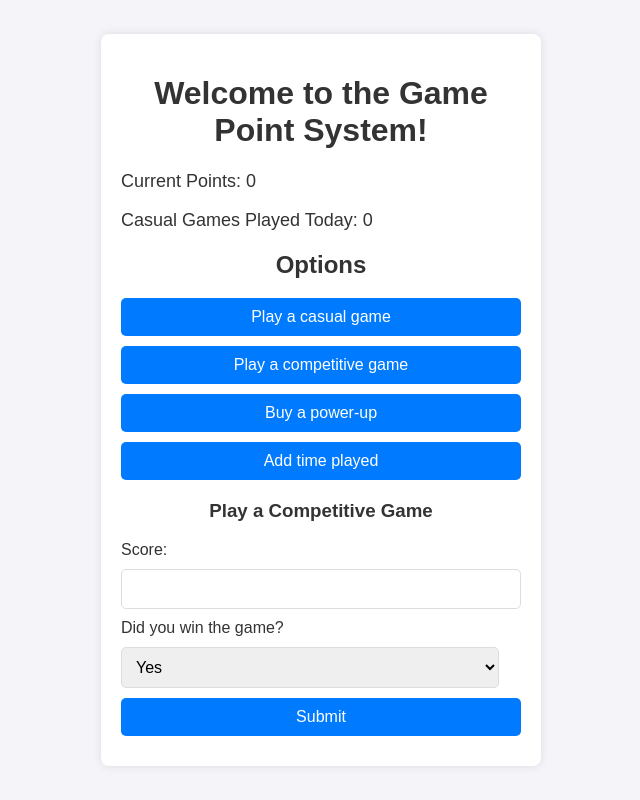
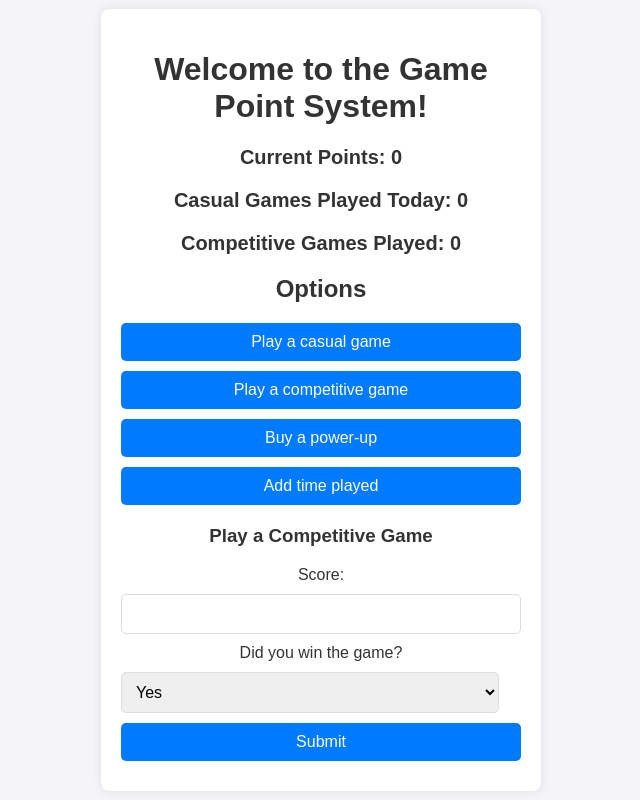
Before and after one commit to SSspicyTaco/Rocket-League-Trainer, a plain HTML site: page index.html in a window 1280 px wide. Both pictures are taken after a click on the button "Play a competitive game". Shown: the whole page, without its empty margins (319-959 px from the left). Drawn offline with Linux system fonts and the light colour scheme.

Commit message:
Update index.html

```diff
--- a/index.html
+++ b/index.html
@@ -23,12 +23,14 @@
             box-shadow: 0 0 10px rgba(0, 0, 0, 0.1);
             max-width: 400px;
             width: 100%;
+            text-align: center;
         }
         h1, h2, h3 {
             text-align: center;
         }
         p {
-            font-size: 18px;
+            font-size: 20px;
+            font-weight: bold;
         }
         button {
             display: block;
@@ -41,9 +43,13 @@
             color: white;
             font-size: 16px;
             cursor: pointer;
+            transition: background-color 0.3s ease;
         }
         button:hover {
-            background-color: #0056b3;
+            background-color: #a37cf0;
+        }
+        button:active {
+            background-color: #682bd7;
         }
         .section {
             display: none;
@@ -68,6 +74,7 @@
         <h1>Welcome to the Game Point System!</h1>
         <p>Current Points: <span id="points">0</span></p>
         <p>Casual Games Played Today: <span id="casualGamesPlayed">0</span></p>
+        <p>Competitive Games Played: <span id="compGamesPlayed">0</span></p>
 
         <h2>Options</h2>
         <button onclick="showSection('casual-game')">Play a casual game</button>
@@ -120,6 +127,7 @@
     <script>
         let points = 0;
         let casualGamesPlayed = 0;
+        let compGamesPlayed = 0;
 
         function showSection(sectionId) {
             document.querySelectorAll('.section').forEach(section => {
@@ -160,8 +168,10 @@
                 points += 250;
             }
             points += Math.floor(score / 2);
+            compGamesPlayed += 1;
 
             document.getElementById('points').textContent = points;
+            document.getElementById('compGamesPlayed').textContent = compGamesPlayed;
         }
 
         function buyPowerUp() {
```
